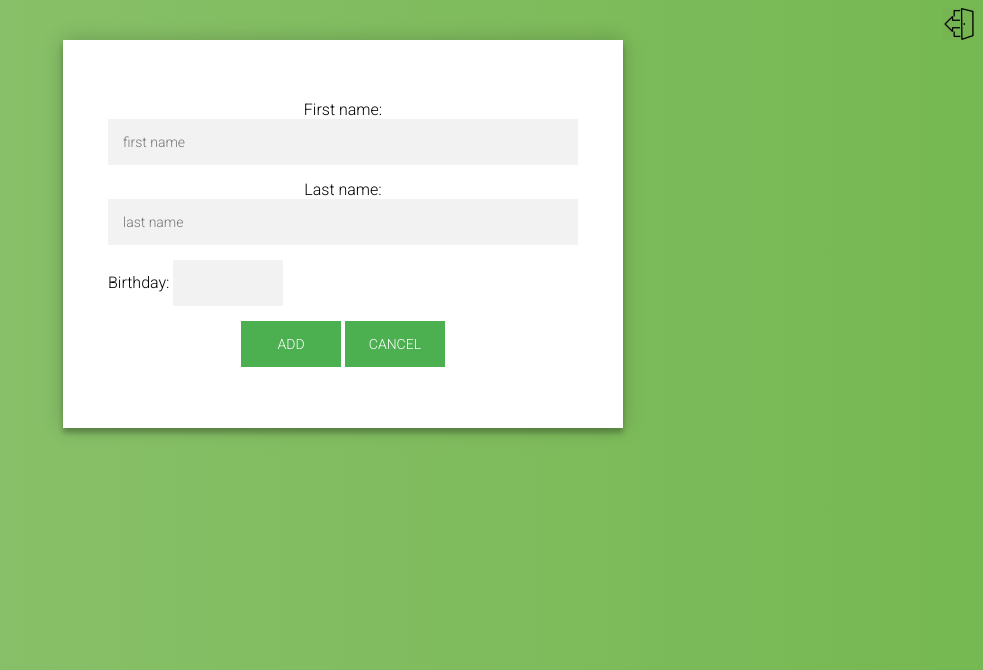
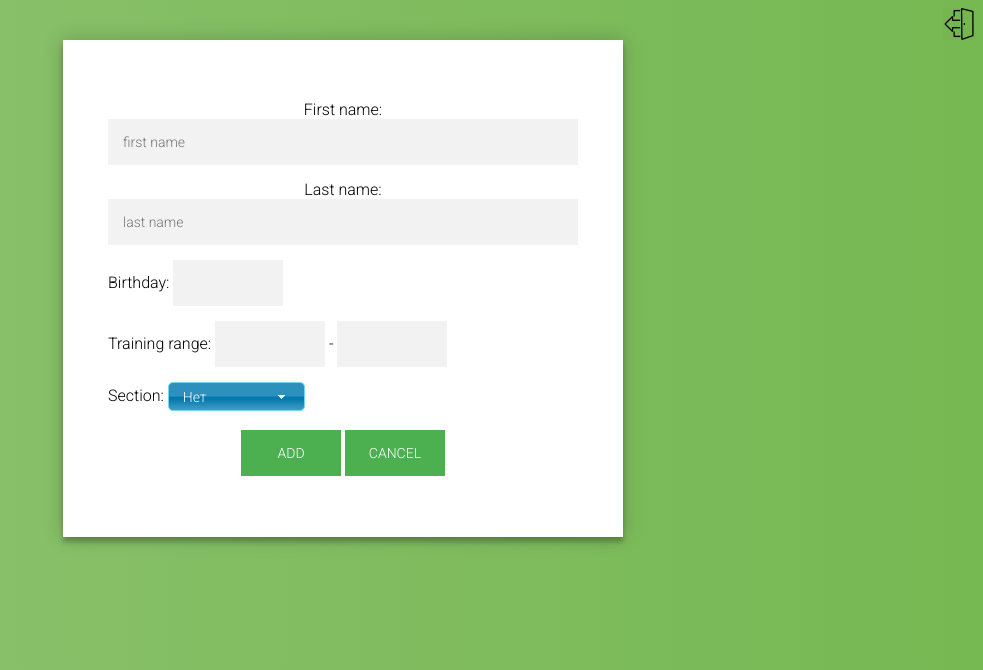
Before and after one commit to chemersasha/rosichi, a PHP site: page /addclient.php in a window 1280 px wide. Shown: the top 670 px of the page, without its empty margins (297-1280 px from the left). Run offline with PHP 8.4, Linux system fonts and the light colour scheme; the visitor is signed in with stand-in values (Sample User, id 1).

Commit message:
Add client form: updated

```diff
--- a/addclient.php
+++ b/addclient.php
@@ -1,6 +1,8 @@
 <?php header('Content-type: text/html; charset=utf-8');
 require_once('DBManager.php');
 require_once('src/dateconverter.php');
+
+$sectionId='section';
 
 session_start();
 if(!isset($_SESSION['valid'])) {
@@ -16,10 +18,17 @@ if(!isset($_SESSION['valid'])) {
     if($_POST['birthday'] != '') {
       $birthday = clientDateToServerDate($_POST['birthday']);
     }
-    // $datefrom = date("Y-m-d", strtotime($_POST['datefrom']));
-    // $dateto = date("Y-m-d", strtotime($_POST['dateto']));
+    $datefrom = '';
+    if($_POST['datefrom'] != '') {
+      $datefrom = clientDateToServerDate($_POST['datefrom']);
+    }
+    $dateto = '';
+    if($_POST['dateto'] != '') {
+      $dateto = clientDateToServerDate($_POST['dateto']);
+    }
+    $section = $_POST[$sectionId];
     $DBManager->runQuery(
-      "INSERT INTO clients (firstname, lastname, birthday) VALUES ('$firstname', '$lastname', '$birthday');"
+      "INSERT INTO clients (firstname, lastname, birthday, datefrom, dateto, section) VALUES ('$firstname', '$lastname', '$birthday', '$datefrom', '$dateto', '$section');"
     );
     //@TODO go to the edit client page
     $DBManager->closeConnection();
@@ -41,6 +50,8 @@ if(!isset($_SESSION['valid'])) {
   <script>
     $(function() {
       $("#birthday").datepicker({changeYear: true, yearRange: "1920:+nn", dateFormat: 'dd/mm/yy'});
+      $("#datefrom").datepicker({dateFormat: 'dd/mm/yy'});
+      $("#dateto").datepicker({dateFormat: 'dd/mm/yy'});
     });
   </script>
 </head>
@@ -66,6 +77,15 @@ if(!isset($_SESSION['valid'])) {
           <div style="display:inline-block;">Birthday:</div>
           <input style="display:inline-block;" class="date" type="text" name="birthday" id="birthday"></br>
         </div>
+        <div style="text-align:left;">
+            Training range:
+            <input class="date" type="text" name="datefrom" id="datefrom"> -
+            <input class="date" type="text" name="dateto" id="dateto">
+        </div>
+        <div style="text-align:left;">
+          Section:
+          <?php include('src/views/sections.php'); ?>
+        </div><br/>
         <button type="submit" name="Add">Add</button>
         <button name="Cancel" onclick="location.href='adminroom.php'; return false;">Cancel</button>
       </form>
--- a/editclient.php
+++ b/editclient.php
@@ -1,6 +1,8 @@
 <?php header('Content-type: text/html; charset=utf-8');
 require_once('DBManager.php');
 require_once('src/dateconverter.php');
+
+$sectionId='section';
 
 session_start();
 if(!isset($_SESSION['valid'])) {
@@ -87,7 +89,7 @@ if(!isset($_SESSION['valid'])) {
 
         <div style="text-align:left;">
           Section:
-          <?php $sectionId='section'; $sectionValue=$client['section']; include('src/views/sections.php'); ?>
+          <?php $sectionValue=$client['section']; include('src/views/sections.php'); ?>
         </div>
 
         <button type="submit" name="Save">Save</button>
--- a/src/views/sections.php
+++ b/src/views/sections.php
@@ -9,7 +9,11 @@
     section.selectmenu({
       width: 137
     });
-    section.val('<?php echo $sectionValue?>');
-    section.selectmenu("refresh");
+    <?php
+      if (isset($sectionValue)) {
+        echo 'section.val("'.$sectionValue.'");';
+        echo 'section.selectmenu("refresh");';
+      }
+    ?>
   });
 </script>
```
